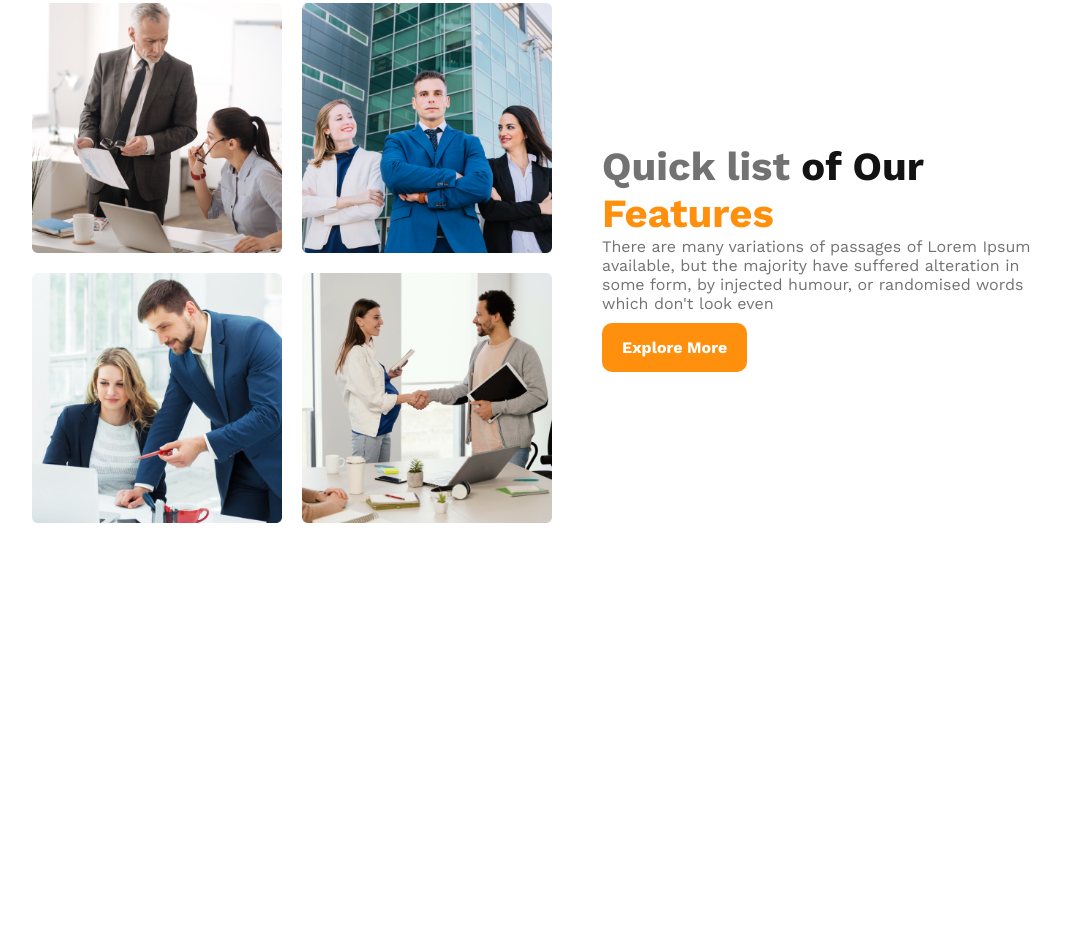
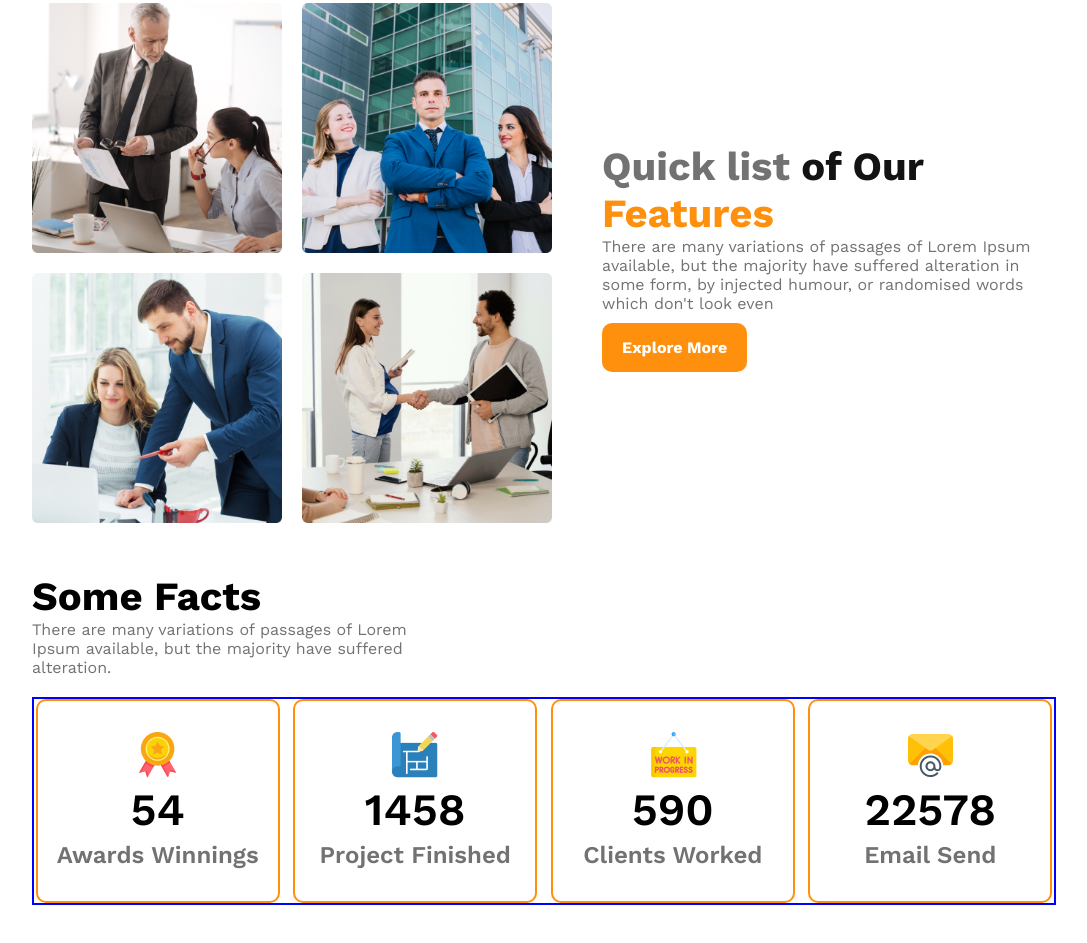
Before and after one commit to shafiqbd1st/g3-architects, a plain HTML site: page index.html in a window 1280 px wide. Shown: the part 1105-2048 px from the top of the page, without its empty margins (96-1183 px from the left). Before the commit the page ends 1678 px from the top, so only its background shows below. Drawn offline with nearby package versions, Linux system fonts and the light colour scheme.

Commit message:
some Facts section

```diff
--- a/index.html
+++ b/index.html
@@ -54,12 +54,57 @@
             </div>
 
             <div class="our-features">
-                <h3 class="features-title"> <span class="h3-1"> Quick list </span> <span class="h3-2"> of Our </span> <span class="h3-3">Features</span></h3>
+                <h3 class="section-title"> <span class="h3-1"> Quick list </span> <span class="h3-2"> of Our </span> <span class="h3-3">Features</span></h3>
                 <p class="feature-description">There are many variations of passages of Lorem Ipsum available, but the majority have suffered alteration in some form, by injected humour, or randomised words which don't look even</p>
                 <a href="#"><button class="btn-primary">Explore More</button></a>
             </div>
         </section>
 
+        <!-- Features you will love & enjoy section -->
+        <section class="feature">
+
+        </section>
+
+        <!-- Some Facts section -->
+         <section>
+           <div class="some-title-container">
+                <h3 class="section-title">Some Facts</h3>
+                <p class="text-light-gray">
+                    There are many variations of passages of Lorem Ipsum available, but the majority have suffered alteration.
+                </p>
+           </div>
+
+            <!-- .facts-container>.fact-card*4>img.fact-icon+h4.fact-number+h6.fact-name -->
+            <div class="facts-container">
+
+                <div class="fact-card">
+                    <img src="./images/icons/ribon.png" alt="" class="fact-icon">
+                    <h4 class="fact-number">54</h4>
+                    <h6 class="fact-name text-light-gray">Awards Winnings</h6>
+                </div>
+
+                <div class="fact-card">
+                    <img src="./images/icons/projects.png" alt="" class="fact-icon">
+                    <h4 class="fact-number">1458</h4>
+                    <h6 class="fact-name text-light-gray">Project Finished</h6>
+                </div>
+
+                <div class="fact-card">
+                    <img src="./images/icons/customers.png" alt="" class="fact-icon">
+                    <h4 class="fact-number">590</h4>
+                    <h6 class="fact-name text-light-gray">Clients Worked</h6>
+                </div>
+
+                <div class="fact-card">
+                    <img src="./images/icons/email.png" alt="" class="fact-icon">
+                    <h4 class="fact-number">22578</h4>
+                    <h6 class="fact-name text-light-gray">Email Send</h6>
+                </div>
+
+            </div>
+
+
+         </section>
 
     </main>
 
--- a/style/style.css
+++ b/style/style.css
@@ -7,6 +7,7 @@
 }
 
 /* shared styles */
+
 .display-flex{
     display: flex;
 }
@@ -35,6 +36,13 @@
 .banner-content, main, footer {
     width: 80%;
     margin: 50px auto;
+}
+main > section{
+    margin: 50px auto;
+}
+.section-title {
+    font-size: 2.5rem;
+    font-weight: 700;
 }
 /* header style */
 header{
@@ -119,19 +127,56 @@ header{
     color: #727272;
 
 }
-.features-title{
-    font-size: 2.5rem;
-    font-weight: 700;
-}
-.features-title .h3-1{
+
+.section-title .h3-1{
     color: #727272;
 }
-.features-title .h3-2{
+.section-title .h3-2{
     color:  #131313;
 }
-.features-title .h3-3{
+.section-title .h3-3{
     color:  #FF900E;
 }
+
+/* some facts related styles */
+.some-title-container{
+    width: 40%;
+}
+.facts-container{
+    border: 2px solid blue;
+    margin: 20px 0;
+    display: grid;
+    grid-template-columns: repeat(4, 1fr);
+    grid-gap: 10px;
+
+}
+.fact-card{
+    border: 2px solid #FF900E;
+    width: 240px;
+    height: 200px;
+    border-radius: 10px;
+    display: flex;
+    flex-direction: column;
+    align-items: center;
+    justify-content: center;
+    margin: 0 auto;
+}
+.fact-number{
+    font-size: 2.8rem;
+    font-weight: 600;
+    margin: 5px 0;
+}
+
+.fact-name{
+    font-size: 1.5rem;
+    font-weight: 600;
+}
+
+
+
+
+
+
 
 /* responsive media query */
 
@@ -173,18 +218,50 @@ header{
     .our-features p {
         margin: 20px 0;
     }
+    /* some facts-container */
+    .some-title-container{
+        width: 100%;
+    }
+    .some-title-container p{
+        margin: 10px 0;
+    }
+    .facts-container {
+        grid-template-columns: repeat(1, 1fr);
+    }
+    .fact-card{
+        margin: 20px auto;
+    }
 }
 
 /* medium size device */
 @media only screen and (min-width: 577px) and (max-width: 992px){
+    .brand{
+        font-weight: 700;
+        font-size: 2.5rem;
+    }
     .teams {
         flex-direction: column;
     }
     .our-features {
-        margin: 40px 0;
+        margin: 20px 0;
         width: 100%;
     }
     .our-features p{
         margin: 25px 0;
     }
+    .some-title-container {
+        width: 100%;
+    }
+
+    .some-title-container p {
+        margin: 10px 0;
+    }
+
+    .facts-container {
+        grid-template-columns: repeat(2, 1fr);
+    }
+
+    .fact-card {
+        margin: 20px auto;
+    }
 }
```
